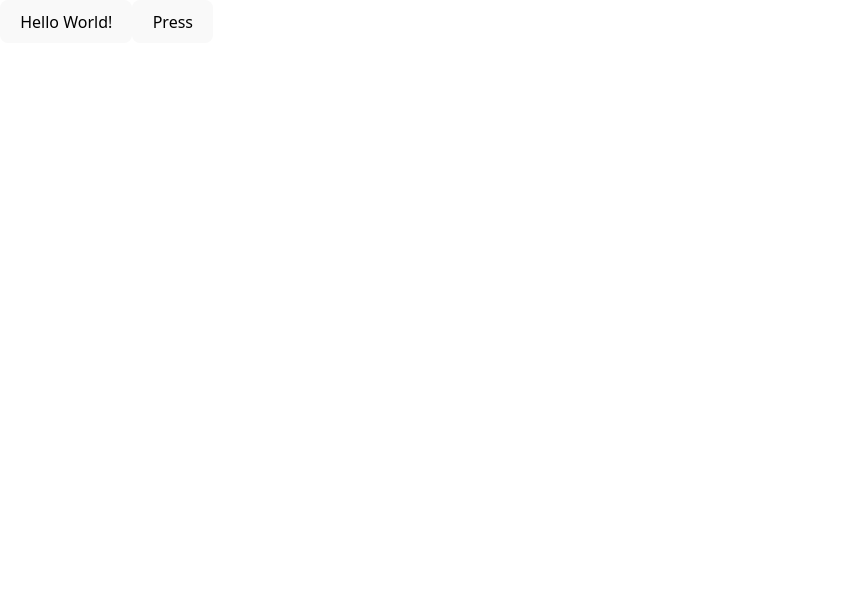
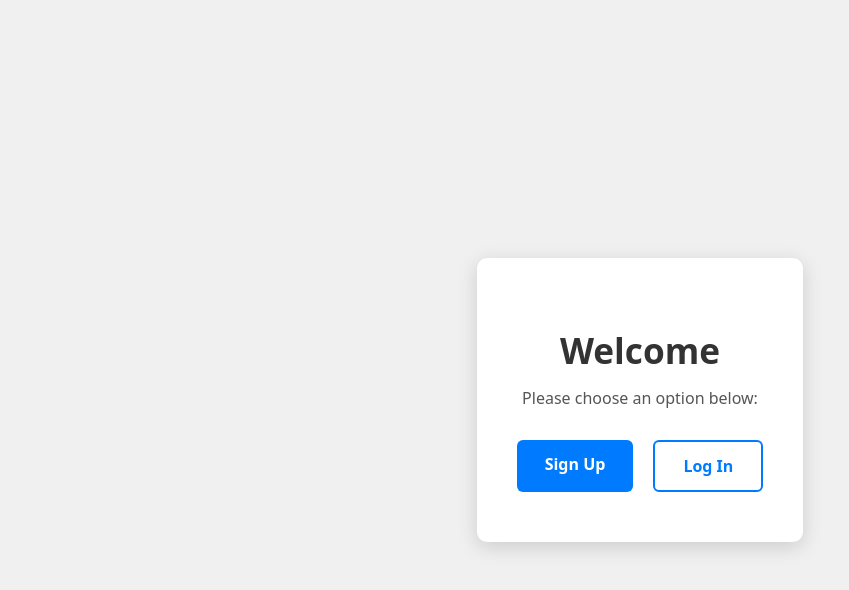
Before and after one commit to jhernandez4/user-profile-client, a React (Vite) app: page / in a window 1280 px wide. Shown: the top 590 px of the page, without its empty margins (0-849 px from the left). Built offline with nearby package versions, Linux system fonts and the light colour scheme.

Commit message:
feat: create login page

```diff
--- a/src/App.css
+++ b/src/App.css
@@ -0,0 +1,68 @@
+.landing-container {
+  background: #f0f0f0;
+  width: 100%;
+  min-height: 100vh;
+  display: flex;
+  align-items: center;
+  justify-content: center;
+}
+
+/* Landing Card */
+.landing-card {
+  background: #ffffff;
+  padding: 50px 40px;
+  border-radius: 10px;
+  text-align: center;
+  box-shadow: 0 5px 20px rgba(0, 0, 0, 0.15);
+}
+
+.landing-card h1 {
+  font-size: 2.2rem;
+  margin-bottom: 15px;
+  color: #333;
+}
+
+.landing-card p {
+  font-size: 1rem;
+  margin-bottom: 30px;
+  color: #555;
+}
+
+/* Button Group */
+.button-group {
+  display: flex;
+  gap: 20px;
+  justify-content: center;
+}
+
+/* Buttons */
+.btn {
+  padding: 12px 28px;
+  border-radius: 6px;
+  text-decoration: none;
+  font-weight: bold;
+  transition: background 0.3s ease;
+  cursor: pointer;
+}
+
+/* Primary (Signup) Button */
+.primary-btn {
+  background-color: #007bff;
+  color: #ffffff;
+  border: none;
+}
+
+.primary-btn:hover {
+  background-color: #0056b3;
+}
+
+/* Secondary (Login) Button */
+.secondary-btn {
+  background-color: #ffffff;
+  color: #007bff;
+  border: 2px solid #007bff;
+}
+
+.secondary-btn:hover {
+  background-color: #e6f0ff;
+}
--- a/src/App.jsx
+++ b/src/App.jsx
@@ -4,9 +4,15 @@ import './App.css'
 function App() {
 
   return (
-    <div>
-      <button>Hello World!</button>
-      <button>Press</button>
+    <div className="landing-container">
+      <div className="landing-card">
+        <h1>Welcome</h1>
+        <p>Please choose an option below:</p>
+        <div className="button-group">
+          <a href="/signup" className="btn primary-btn">Sign Up</a>
+          <a href="/login" className="btn secondary-btn">Log In</a>
+        </div>
+      </div>
     </div>
   )
 }
```
